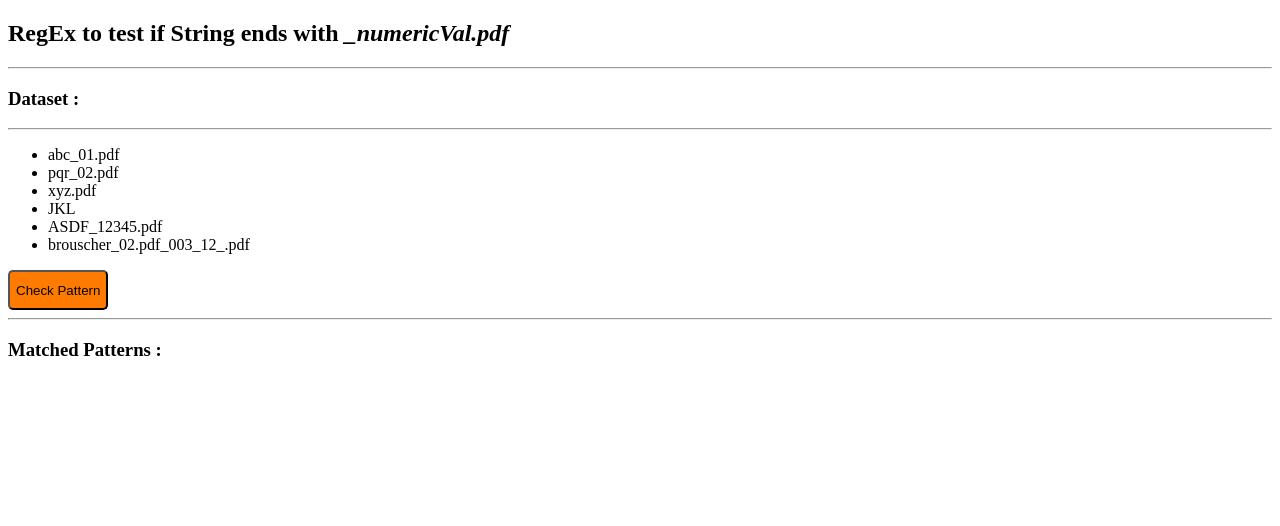
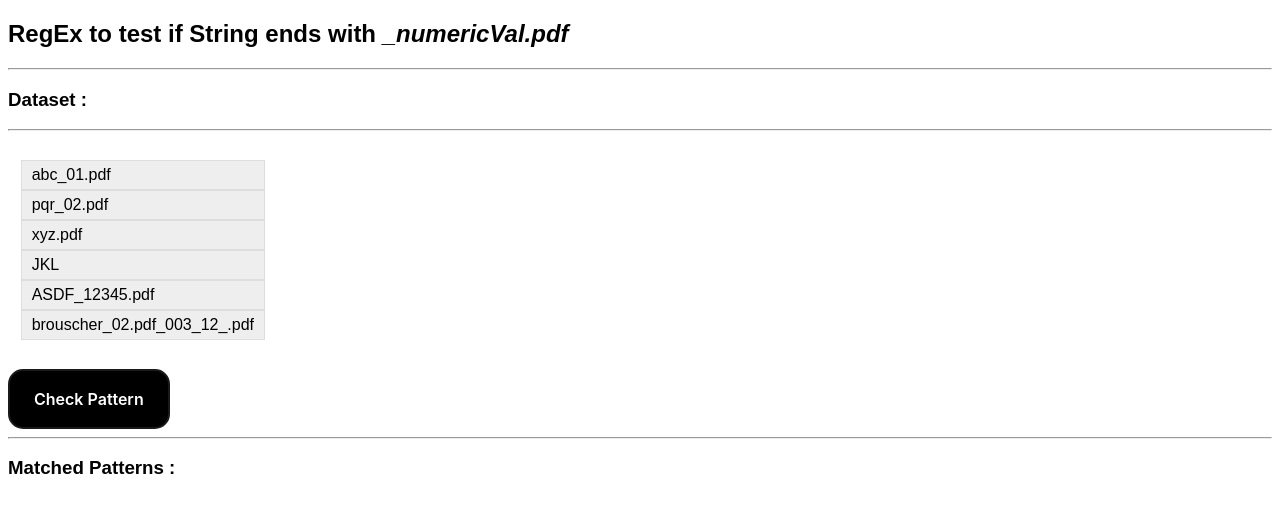
Before and after one commit to swasdev4511/regEx-Example, a plain HTML site: page index.html in a window 1280 px wide. Drawn offline with Linux system fonts and the light colour scheme; a web font is replaced by a local one.

Commit message:
css file added

```diff
--- /dev/null
+++ b/index.css
@@ -0,0 +1,57 @@
+body {
+  font-family: Arial;
+}
+ul {
+  list-style: none;
+  width: fit-content;
+  padding: 1%;
+}
+li {
+  padding: 5px 10px;
+  background-color: #eeeeee;
+  border: 1px solid #dddddd;
+}
+/* -- Button CSS -- */
+
+/* CSS */
+.button {
+  appearance: none;
+  background-color: #000000;
+  border: 2px solid #1a1a1a;
+  border-radius: 15px;
+  box-sizing: border-box;
+  color: #ffffff;
+  cursor: pointer;
+  display: inline-block;
+  font-family: Roobert, -apple-system, BlinkMacSystemFont, "Segoe UI", Helvetica,
+    Arial, sans-serif, "Apple Color Emoji", "Segoe UI Emoji", "Segoe UI Symbol";
+  font-size: 16px;
+  font-weight: 600;
+  line-height: normal;
+  margin: 0;
+  min-height: 60px;
+  min-width: 0;
+  outline: none;
+  padding: 16px 24px;
+  text-align: center;
+  text-decoration: none;
+  transition: all 300ms cubic-bezier(0.23, 1, 0.32, 1);
+  user-select: none;
+  -webkit-user-select: none;
+  touch-action: manipulation;
+  will-change: transform;
+}
+
+.button:disabled {
+  pointer-events: none;
+}
+
+.button:hover {
+  box-shadow: rgba(0, 0, 0, 0.25) 0 8px 15px;
+  transform: translateY(-2px);
+}
+
+.button:active {
+  box-shadow: none;
+  transform: translateY(0);
+}
--- a/index.html
+++ b/index.html
@@ -3,6 +3,9 @@
   <head>
     <meta charset="UTF-8" />
     <meta name="viewport" content="width=device-width, initial-scale=1.0" />
+    <link rel="stylesheet" type="text/css" rel="noopener" target="_blank" href="index.css">
+    <link rel="stylesheet" href="https://fonts.googleapis.com/css?family=Sofia">
+        </head>
     <title>RegEx Demo Project</title>
   </head>
   <body>
@@ -20,14 +23,7 @@
     <div>
       <button
         id="btn"
-        style="
-          height: 40px;
-          width: fit-content;
-          border-radius: 5px;
-          cursor: pointer;
-          background-color: rgb(255, 123, 0);
-          color: black;
-        "
+        class="button"
       >
         Check Pattern
       </button>
```
